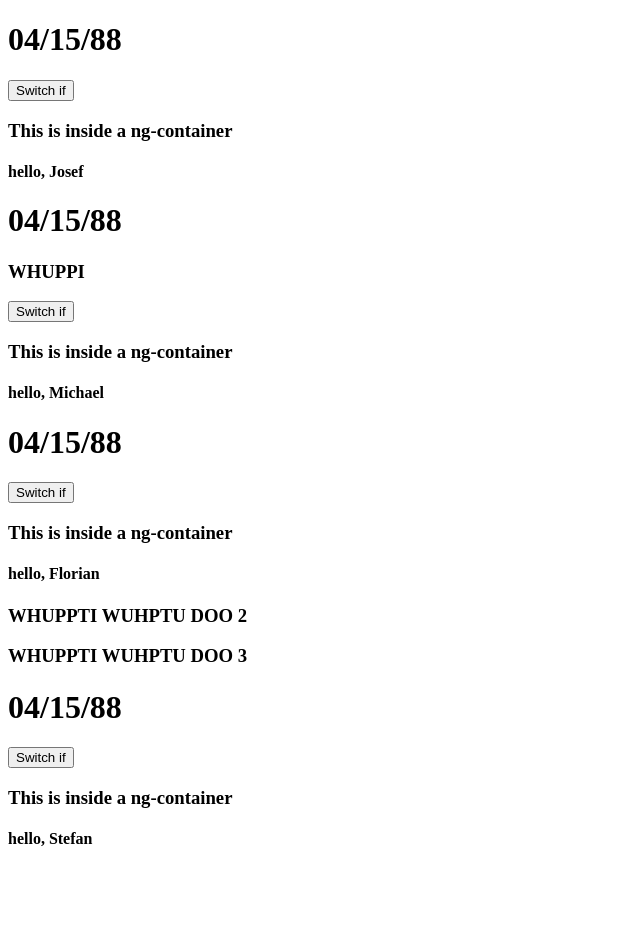
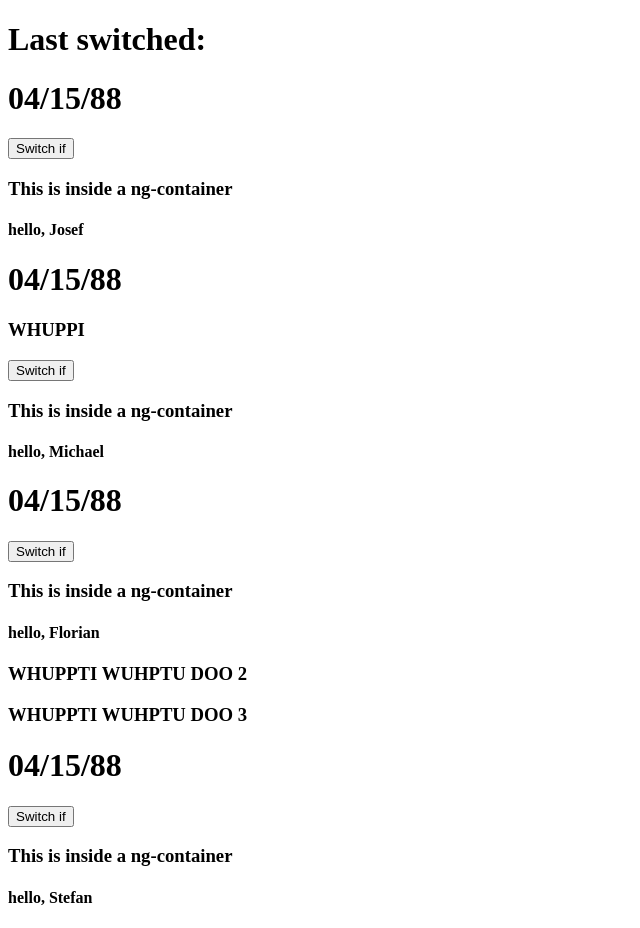
Before and after one commit to ForgeTech/agrardata, an Angular app: page / in a window 1280 px wide. Shown: the whole page, without its empty margins (0-640 px from the left). Before the commit the page ends 869 px from the top, so only its background shows below. Built offline with nearby package versions, Linux system fonts and the light colour scheme.

Commit message:
Added output event-emitter

```diff
--- a/src/app/agrar/agrar.component.ts
+++ b/src/app/agrar/agrar.component.ts
@@ -1,4 +1,4 @@
-import { Component, OnInit, Input, Output } from '@angular/core';
+import { Component, OnInit, Input, Output, EventEmitter } from '@angular/core';
 
 @Component({
   selector: 'app-agrar',
@@ -12,6 +12,8 @@ export class AgrarComponent implements OnInit {
   public birthday = new Date(1988, 3, 15); // April 15, 1988
   @Input() public config: number[] = [ 1, 2, 3 ];
   @Input() public name: string = 'world';
+  /** Contains a EventEmitter instance and uses it to publish a components events to their parent-component */
+  @Output() switched: EventEmitter<string> = new EventEmitter<string>();
 
   // Class Constructor
   constructor() {
@@ -25,6 +27,7 @@ export class AgrarComponent implements OnInit {
   public switchIf( event: Event): void {
     event.preventDefault();
     this.showIf = !this.showIf;
+    this.switched.emit( this.name );
   }
 
 }
--- a/src/app/app.component.html
+++ b/src/app/app.component.html
@@ -1,9 +1,10 @@
-<app-agrar name="Josef"></app-agrar>
-<app-agrar [name]="'Michael'"[config]="[ 4 ]">
+<h1>Last switched: {{ switchedName }}</h1>
+<app-agrar (switched)="showName( $event )" name="Josef"></app-agrar>
+<app-agrar (switched)="showName( $event )" [name]="'Michael'"[config]="[ 4 ]">
   <h3>WHUPPI</h3>
 </app-agrar>
-<app-agrar [name]="'Florian'">
+<app-agrar (switched)="showName( $event )" [name]="'Florian'">
   <h3 second>WHUPPTI WUHPTU DOO 2</h3>
   <h3 third>WHUPPTI WUHPTU DOO 3</h3>
 </app-agrar>
-<app-agrar [name]="'Stefan'"></app-agrar>
+<app-agrar (switched)="showName( $event )" [name]="'Stefan'"></app-agrar>
--- a/src/app/app.component.ts
+++ b/src/app/app.component.ts
@@ -7,4 +7,8 @@ import { Component } from '@angular/core';
 })
 export class AppComponent {
   title = 'agrar';
+  public switchedName: string = '';
+  public showName( name: string ): void {
+    this.switchedName = name;
+  }
 }
```
